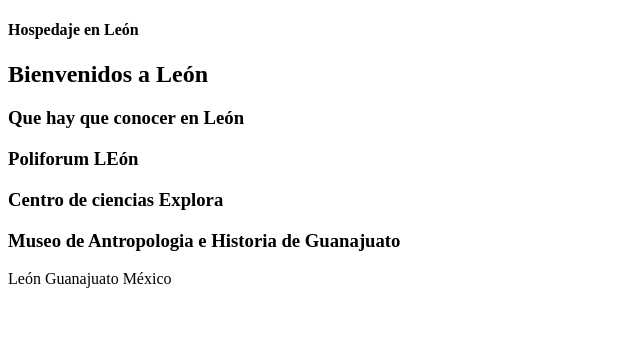
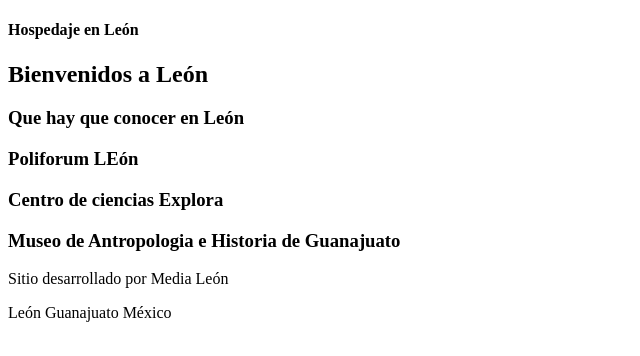
Before and after one commit to panchito-salceda/sitio-hplm, a plain HTML site: page index.html in a window 1280 px wide. Shown: the whole page, without its empty margins (0-640 px from the left). Drawn offline with Linux system fonts and the light colour scheme.

Commit message:
Cambios 4 version

```diff
--- a/index.html
+++ b/index.html
@@ -27,6 +27,7 @@
         </div>
     </div>
     <footer>
+        <p>Sitio desarrollado por Media León</p>
         <p>León Guanajuato México</p>
     </footer>
 </body>
```
